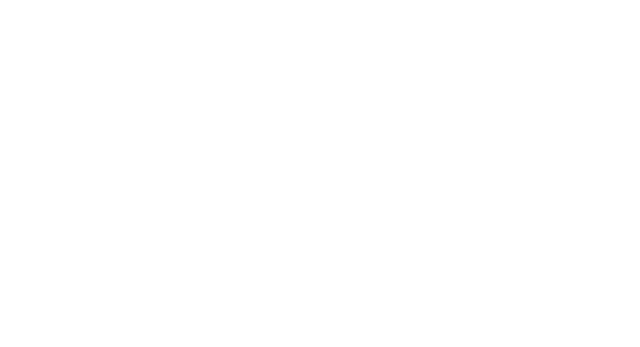
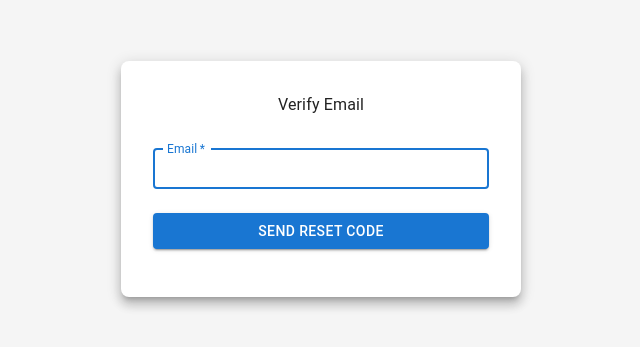
Before and after one commit to sandeshkhadka10/Chat-Application, a React app in the folder frontend/: page /forgetPassword in a window 1280 px wide. Before the commit this address had no page. Shown: the part 221-568 px from the top of the page, without its empty margins (319-959 px from the left). Built offline with nearby package versions, Linux system fonts and the light colour scheme; the HTML template or start-up script is replaced by a standard one.

Commit message:
forget password ui made

```diff
--- a/frontend/src/App.jsx
+++ b/frontend/src/App.jsx
@@ -2,6 +2,7 @@
 import Authentication from "./pages/Authentication";
 import { BrowserRouter as Router, Routes, Route } from "react-router-dom";
 import { AuthProvider } from "./contexts/AuthContext";
+import ForgetPassword from "./pages/ForgetPassword";
 import { ToastContainer } from "react-toastify";
 import "react-toastify/dist/ReactToastify.css";
 
@@ -13,7 +14,7 @@
 
           <Route path="/" element={<LandingPage />} />
           <Route path="/auth" element={<Authentication />} />
-
+          <Route path="/forgetPassword" element={<ForgetPassword />} />
         </Routes>
       </AuthProvider>
       <ToastContainer />
--- /dev/null
+++ b/frontend/src/pages/ForgetPassword.jsx
@@ -0,0 +1,104 @@
+import * as React from 'react';
+import Button from '@mui/material/Button';
+import CssBaseline from '@mui/material/CssBaseline';
+import TextField from '@mui/material/TextField';
+import Paper from '@mui/material/Paper';
+import Box from '@mui/material/Box';
+import { createTheme, ThemeProvider } from '@mui/material/styles';
+import { AuthContext } from '../contexts/AuthContext';
+import { ToastContainer, toast } from "react-toastify";
+import "react-toastify/dist/ReactToastify.css";
+
+const defaultTheme = createTheme();
+
+export default function ForgetPassword(){
+    const [email,setEmail] = React.useState();
+    const [emailError,setEmailError] = React.useState();
+
+    const {handleForgetPassword} = React.useContext(AuthContext);
+
+    let handleForgetPasswordAuth = async()=>{
+        try{
+            if(!email){
+                setEmailError("Email is required");
+                return;
+            }
+            setEmailError("");
+
+            let result = await handleForgetPassword(email);
+            setEmail("");
+
+        }catch(error){
+            throw error;
+        }
+    }
+
+    return (
+    <ThemeProvider theme={defaultTheme}>
+      <Box
+        sx={{
+          height: '100vh',
+          display: 'flex',
+          alignItems: 'center',
+          justifyContent: 'center',
+          backgroundColor: '#f5f5f5',
+        }}
+      >
+        <CssBaseline />
+
+        <Paper
+          elevation={8}
+          sx={{
+            p: 4,
+            maxWidth: 400,
+            width: '100%',
+            mx: 2,
+            borderRadius: 2,
+          }}
+        >
+          <Box
+            sx={{
+              display: 'flex',
+              flexDirection: 'column',
+              alignItems: 'center',
+            }}
+          >
+
+            <h2>Verify Email</h2>
+
+            <Box component="form" noValidate sx={{ mt: 2, width: '100%' }}>
+
+                <TextField
+                  margin="normal"
+                  required
+                  fullWidth
+                  id="email"
+                  label="Email"
+                  name="email"
+                  value={email || ""}
+                  autoFocus
+                  size="small"
+                  onChange={(e) => setEmail(e.target.value)}
+                />
+
+              <p style={{ color: "red" }}>{emailError}</p>
+
+              <Button
+                type="button"
+                fullWidth
+                variant="contained"
+                sx={{ mt: 2, mb: 2 }}
+                onClick={handleForgetPasswordAuth}
+              >
+                Send Reset Code
+              </Button>
+
+
+            </Box>
+          </Box>
+        </Paper>
+        <ToastContainer />
+      </Box>
+    </ThemeProvider>
+  );
+}
```
